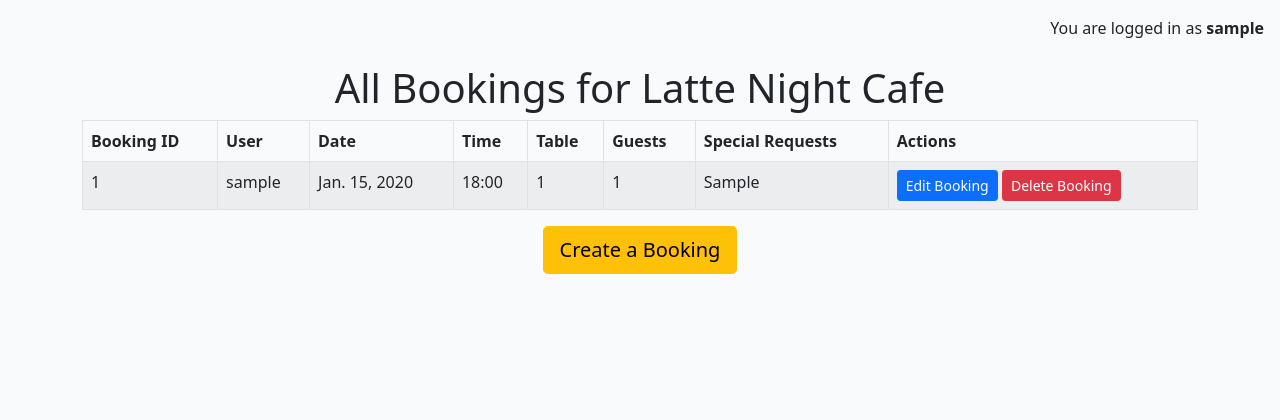
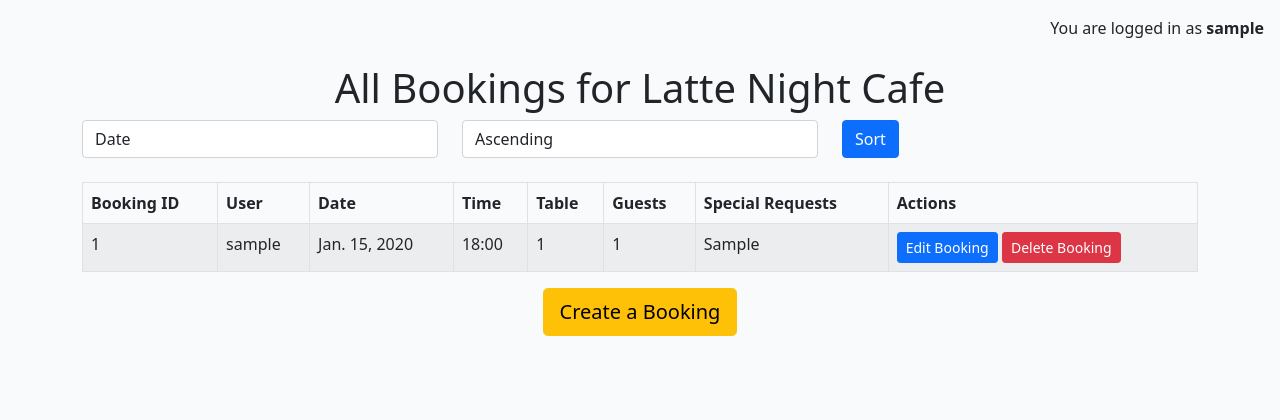
Before and after one commit to CHughes13/late-night-cafe, a Django app: page /admin-dashboard/ in a window 1280 px wide. Shown: the part 61-481 px from the top of the page. Run offline with Django 5.2, Linux system fonts and the light colour scheme; a user stored in the database is signed in; tables that the repository leaves empty hold one stand-in row (values such as "Sample post").

Commit message:
Add ability to sort through bookings for Adim on Admin Dashboard

```diff
--- a/bookings/templates/bookings/admin_dashboard.html
+++ b/bookings/templates/bookings/admin_dashboard.html
@@ -8,6 +8,37 @@
 <!-- Displays all user's bookings in an easy to read table-->
 <div class="container mt-4">
     <h1 class="text-center">All Bookings for Latte Night Cafe</h1>
+
+<!-- Allows Admin to sort through bookings -->
+
+    <!-- Sorting Form -->
+    <form method="get" class="mb-4">
+        <div class="row">
+
+            <div class="col">
+                <select name="sort_by" class="form-control">
+                    <option value="booking_date" {% if request.GET.sort_by == 'booking_date' %}selected{% endif %}>Date</option>
+                    <option value="booking_time" {% if request.GET.sort_by == 'booking_time' %}selected{% endif %}>Time</option>
+                    <option value="num_of_guests" {% if request.GET.sort_by == 'num_of_guests' %}selected{% endif %}>Guests</option>
+                    <!-- Add more sorting options as needed -->
+                </select>
+            </div>
+
+            <div class="col">
+                <select name="sort_order" class="form-control">
+                    <option value="asc" {% if request.GET.sort_order == 'asc' %}selected{% endif %}>Ascending</option>
+                    <option value="desc" {% if request.GET.sort_order == 'desc' %}selected{% endif %}>Descending</option>
+                </select>
+            </div>
+
+            <div class="col">
+                <button type="submit" class="btn btn-primary">Sort</button>
+            </div>
+
+        </div>
+    </form>
+
+
     {% if bookings %}
     <table class="table table-striped table-bordered">
         <thead>
--- a/bookings/views.py
+++ b/bookings/views.py
@@ -39,7 +39,19 @@ class AdminBookingListView(SuperuserRequiredMixin, generic.ListView): # Admin =
     success_url = reverse_lazy("admin_dashboard")
 
     def get_queryset(self): # Filters bookings so only Admin can see
-        return Booking.objects.all().order_by("booking_date", "booking_time") # Orders all the users bookings by date then time/chronological order
+        queryset = Booking.objects.all()
+
+        # Ability to sort bookings
+        sort_by = self.request.GET.get('sort_by', 'booking_date')  # Default sort field
+        sort_order = self.request.GET.get('sort_order', 'asc')     # Default sort order
+
+        if sort_order == 'desc':
+            sort_by = f'-{sort_by}'
+
+        queryset = queryset.order_by(sort_by)
+
+        return queryset
+
 
 def booking_form(request, booking_id=None):
     if not request.user.is_authenticated:
```
